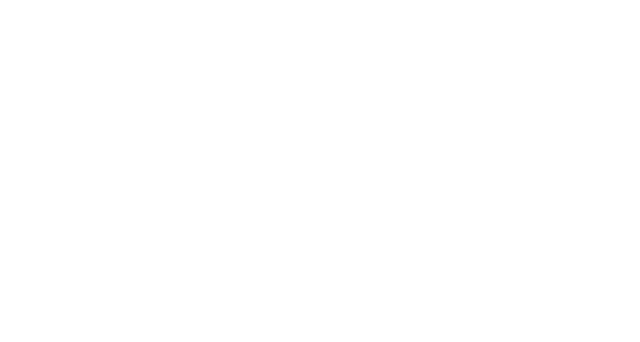
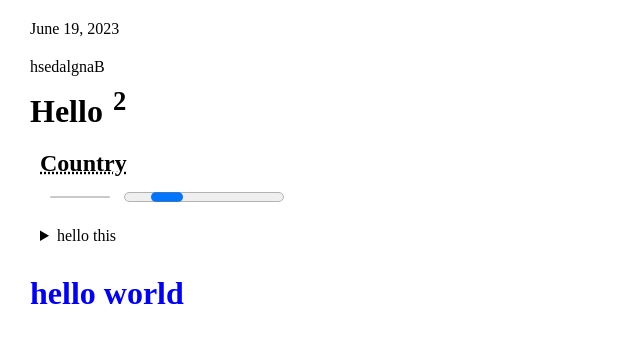
Before and after one commit to Hridoy-Chandro/digital-product-b8, a plain HTML site: page test.html in a window 1280 px wide. Shown: the whole page, without its empty margins (0-640 px from the left). Drawn offline with Linux system fonts and the light colour scheme.

Commit message:
Simple UX

```diff
--- a/test.css
+++ b/test.css
@@ -0,0 +1,9 @@
+*{
+    margin: 0px;
+    padding: 10px;
+
+}
+.test{
+    color: blue;
+    cursor: pointer;
+}
--- a/test.html
+++ b/test.html
@@ -4,8 +4,25 @@
     <meta charset="UTF-8">
     <meta name="viewport" content="width=device-width, initial-scale=1.0">
     <title>Document</title>
+    <link rel="stylesheet" href="test.css">
 </head>
 <body>
+    <time datetime="2020-06-15">June 19, 2023</time>
+    <h1></h1>
+        <bdo dir="rtl">Bangladesh</bdo>
+<h1>Hello<sup>2</sup></h1>
+<h2><abbr title="This is Bangladesh">Country</abbr></h2>
+<label for="disk"></label>
+<meter id="disk" value="0.5"></meter>
+<progress id=""></progress>
+
+<details>
+    <summary>hello this</summary>
+    <p>Lorem ipsum dolor sit amet consectetur adipisicing elit. Consequatur, ut?</p>
+</details>
+
+<h1 class="test">hello world</h1>
+
 
 </body>
 </html>
```
Also changed, not shown: logo/2023.png (added), logo/Web icon.png (added), logo/banner.png (added), logo/call.png (added), logo/company.png (added), logo/logo 2.png (added), logo/logo.png (added).
